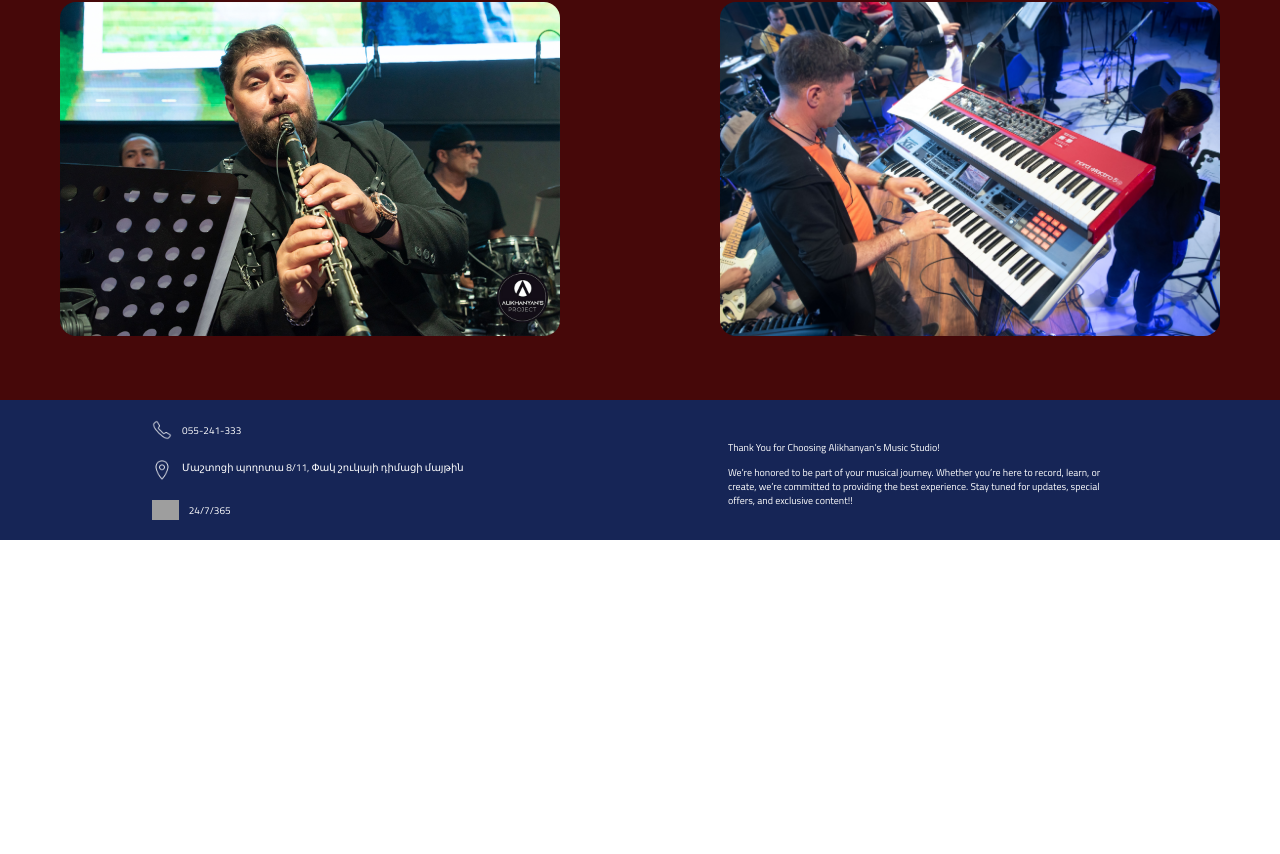
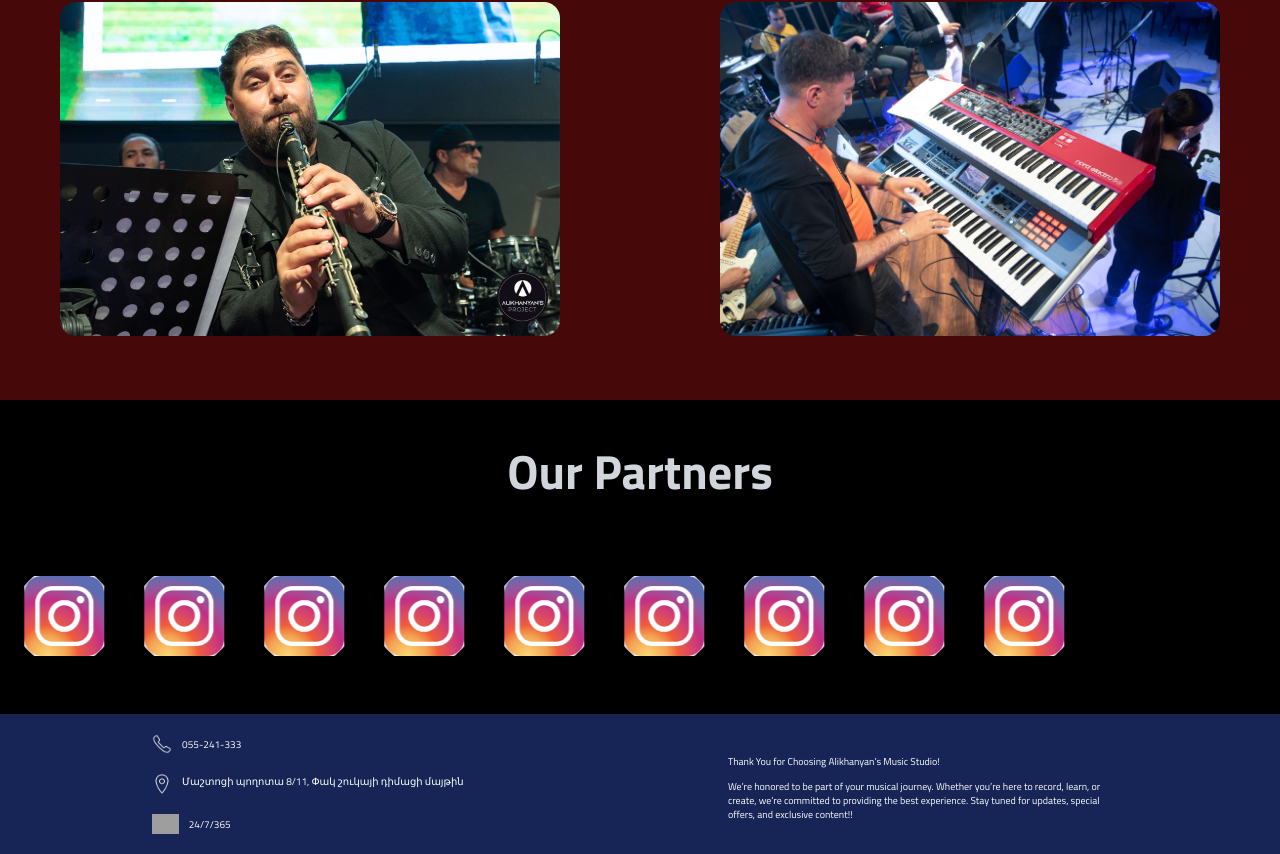
Before and after one commit to LeonMher/alikhanyan-production, a React app: page /alikhanyans-project in a window 1280 px wide. Shown: the part 3108-3962 px from the top of the page. Before the commit the page ends 3648 px from the top, so only its background shows below. Built offline with nearby package versions, Linux system fonts and the light colour scheme; grey boxes are pictures that could not be loaded; the HTML template or start-up script is replaced by a standard one.

Commit message:
add partners template

```diff
--- a/src/projects/AlikhanyansProject/Main.jsx
+++ b/src/projects/AlikhanyansProject/Main.jsx
@@ -3,6 +3,7 @@
 import Gallery from "./Gallery/Gallery";
 import Footer from "./Footer/Footer";
 import NavBar from "./NavBar/NavBar";
+import Partners from './Partners/Partners'
 
 const AlikhanyansProject = () => {
   return (
@@ -11,6 +12,7 @@
       <Hero />
       <About />
       <Gallery />
+      <Partners />
       <Footer />
     </div>
   );
--- /dev/null
+++ b/src/projects/AlikhanyansProject/Partners/Partners.css
@@ -0,0 +1,36 @@
+/* Partners.css */
+.partners-container {
+  width: 100%;
+  overflow: hidden; /* Hide anything that goes out of the container */
+}
+
+.partners-logos {
+  display: flex;
+  gap: 20px; /* Adjust the space between logos */
+  animation: slide-left 70s linear infinite; /* Animation for smooth scrolling */
+}
+
+.partner-logo {
+  width: 100px; /* Width of the circular logos */
+  height: 100px; /* Height of the circular logos */
+  display: flex;
+  justify-content: center;
+  align-items: center;
+  border-radius: 50%; /* Makes the logos circular */
+  overflow: hidden;
+}
+
+.partner-logo img {
+  width: 80%; /* Resize the logos inside the circle */
+  height: 80%;
+  object-fit: contain;
+}
+
+@keyframes slide-left {
+  0% {
+    transform: translateX(0);
+  }
+  100% {
+    transform: translateX(-100%); /* Move to the left */
+  }
+}
--- /dev/null
+++ b/src/projects/AlikhanyansProject/Partners/Partners.jsx
@@ -0,0 +1,39 @@
+// import AboutUsPic from "../../../assets/project/aboutUsPic.jpeg";
+import Instagram from '../../../assets/project/instagram.jpeg';
+// import Logo from '../../../assets/logos/alikhanyans_project.png';
+import './Partners.css';
+
+const About = () => {
+  const PartnerLogos = [
+    Instagram,
+    Instagram,
+    Instagram,
+    Instagram,
+    Instagram,
+    Instagram,
+    Instagram,
+    Instagram,
+    Instagram,
+  ];
+
+  return (
+    <div className="flex flex-col  gap-[30px] p-12 bg-black text-gray-300">
+      <div className="flex justify-center">
+        <span className="text-5xl font-bold mb-10">Our Partners</span>
+      </div>
+      <div className="flex flex-col md:flex-row gap-[30px] justify-center items-center">
+        <div className="flex flex-col justify-center items-center md:items-start gap-[30px]">
+          <div className="partners-logos">
+         {PartnerLogos.map((logo, index) => (
+          <div className="partner-logo" key={index}>
+            <img src={logo} alt={`Partner ${index + 1}`} />
+          </div>
+        ))}
+      </div>
+        </div>
+      </div>
+    </div>
+  );
+};
+
+export default About;
--- a/vite.config.js
+++ b/vite.config.js
@@ -5,5 +5,5 @@
 // https://vite.dev/config/
 export default defineConfig({
   plugins: [react(), tailwindcss()],
-  assetsInclude: ["**/*.PNG", "**/*.jpg", "**/*.JPG", "**/*.jpeg", "**/*.MP4"],
+  assetsInclude: ["**/*.PNG", "**/*.png", "**/*.jpg", "**/*.JPG", "**/*.jpeg", "**/*.MP4"],
 });
```
Also changed, not shown: src/assets/instagram.png (added), src/assets/project/instagram.jpeg (added).
